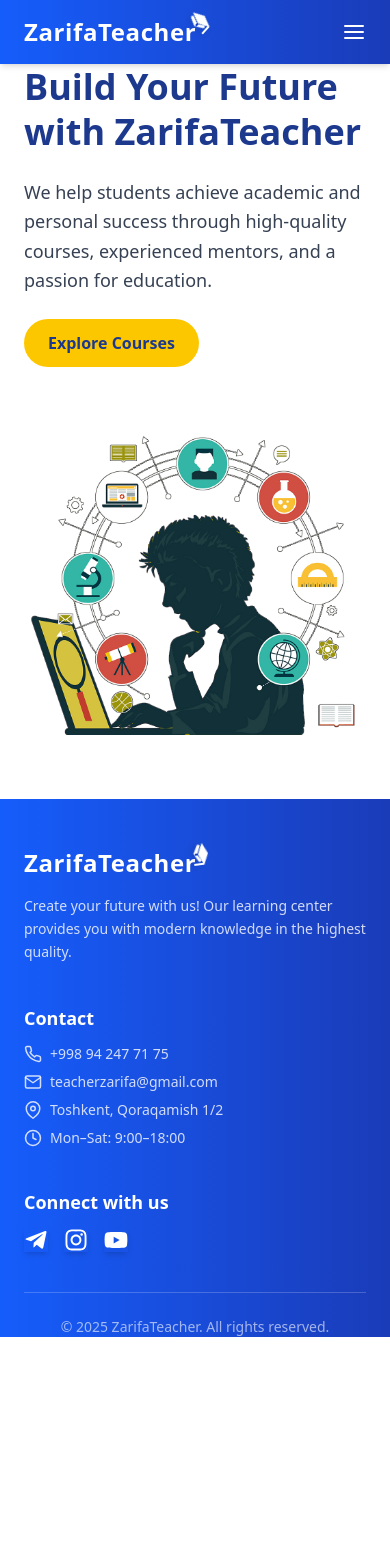
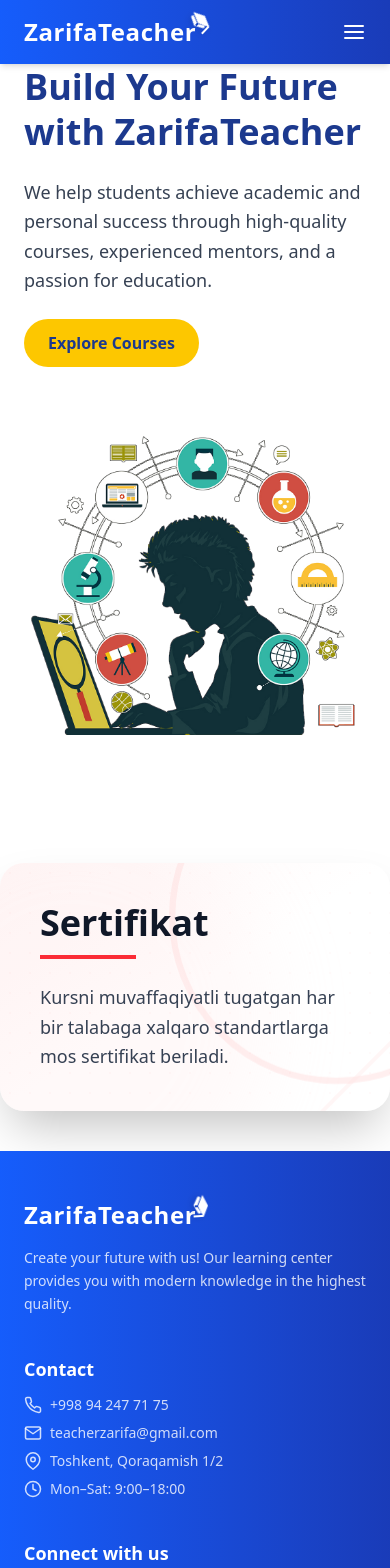
Before and after one commit to Nihola/ZarifaTeacher, a React (Vite) app: page / in a window 390 px wide. Shown: the top 1568 px of the page. Before the commit the page ends 1337 px from the top, so only its background shows below. Built offline with nearby package versions, Linux system fonts and the light colour scheme.

Commit message:
home page

```diff
--- a/src/components/home/Home.jsx
+++ b/src/components/home/Home.jsx
@@ -7,7 +7,8 @@
   const { t } = useTranslation();
 
   return (
-    <section className="bg-white text-blue-900 min-h-[90vh] flex flex-col md:flex-row items-center justify-between px-6 md:px-20 py-16">
+    <div className='mb-10'>
+      <section className="bg-white text-blue-900 min-h-[90vh] flex flex-col md:flex-row items-center justify-between px-6 md:px-20 py-16 ">
 
         {/* Text Content */}
         <div className="md:w-1/2 mb-10 md:mb-0">
@@ -51,6 +52,41 @@
           />
         </motion.div>
       </section>
+      <div className="relative max-w-5xl mx-auto mt-16 p-10 bg-white rounded-3xl shadow-2xl overflow-hidden group transition-all duration-700 hover:scale-[1.01]">
+
+        {/* Background Gradient Overlay */}
+        <div className="absolute inset-0 bg-gradient-to-br from-red-50 via-white to-white opacity-60 z-0 pointer-events-none" />
+
+        {/* Curved Ring (Top Right) */}
+        <div className="absolute top-0 right-0 w-80 h-80 border-[6px] border-red-200 rounded-full translate-x-1/3 -translate-y-1/3 opacity-30 z-0 animate-slow-pulse" />
+
+        {/* Decorative Circle (Bottom Left) */}
+        <div className="absolute -bottom-32 -left-32 w-[400px] h-[400px] bg-red-100 opacity-20 rounded-full blur-2xl animate-float z-0" />
+
+        {/* Diagonal Line Decoration */}
+        <div className="absolute -bottom-6 -right-6 w-96 h-96 border-t-4 border-r-4 border-red-100 rotate-45 z-0 opacity-30" />
+
+        {/* Overlay Grid Texture */}
+        <div className="absolute inset-0 bg-[radial-gradient(#fca5a5_1px,transparent_1px)] [background-size:20px_20px] opacity-5 z-0 pointer-events-none" />
+
+        {/* Content Area */}
+        <div className="relative z-10">
+          <h2 className="text-4xl font-extrabold text-gray-900">
+            Sertifikat
+            <span className="block w-24 h-1 bg-red-500 mt-3 group-hover:w-32 transition-all duration-500" />
+          </h2>
+
+          <p className="mt-6 text-lg leading-relaxed text-gray-700 font-medium max-w-3xl">
+            Kursni muvaffaqiyatli tugatgan har bir talabaga xalqaro standartlarga mos sertifikat beriladi.
+          </p>
+        </div>
+      </div>
+
+
+    </div>
+
+
+
   );
 };
 
--- a/src/index.css
+++ b/src/index.css
@@ -32,15 +32,71 @@
     100% { transform: translateY(0); }
   }
 
-  .animate-float {
-    animation: float 6s ease-in-out infinite;
+  @layer utilities {
+    @keyframes spin-slow {
+      from { transform: rotate(0deg); }
+      to { transform: rotate(360deg); }
+    }
+
+    .animate-spin-slow {
+      animation: spin-slow 20s linear infinite;
+    }
+
+    @keyframes ping-slow {
+      0% { transform: scale(1); opacity: 0.4; }
+      80%, 100% { transform: scale(1.8); opacity: 0; }
+    }
+
+    .animate-ping-slow {
+      animation: ping-slow 8s ease-in-out infinite;
+    }
+
+    @keyframes slow-pulse {
+      0%, 100% { transform: scale(1); opacity: 0.2; }
+      50% { transform: scale(1.05); opacity: 0.3; }
+    }
+
+    .animate-slow-pulse {
+      animation: slow-pulse 10s ease-in-out infinite;
+    }
+
+    @keyframes bounce-slow {
+      0%, 100% { transform: translateY(0); }
+      50% { transform: translateY(-8px); }
+    }
+
+    .animate-bounce-slow {
+      animation: bounce-slow 6s ease-in-out infinite;
+    }
+
+    @keyframes float {
+      0% { transform: translateY(0px); }
+      50% { transform: translateY(-6px); }
+      100% { transform: translateY(0px); }
+    }
+
+    .animate-float {
+      animation: float 12s ease-in-out infinite;
+    }
   }
-  .animate-float-slow {
-    animation: floatSlow 10s ease-in-out infinite;
+
+  @layer utilities {
+    @keyframes float {
+      0% { transform: translateY(0); }
+      50% { transform: translateY(-12px); }
+      100% { transform: translateY(0); }
+    }
+
+    .animate-float {
+      animation: float 12s ease-in-out infinite;
+    }
+
+    @keyframes slow-pulse {
+      0%, 100% { transform: scale(1); opacity: 0.2; }
+      50% { transform: scale(1.05); opacity: 0.3; }
+    }
+
+    .animate-slow-pulse {
+      animation: slow-pulse 10s ease-in-out infinite;
+    }
   }
-  .animate-float-slower {
-    animation: floatSlow 14s ease-in-out infinite;
-  }
-  .animate-float-delay {
-    animation: floatDelay 8s ease-in-out infinite;
-  }
```
Lines whose indentation alone changed are shown as unchanged.
